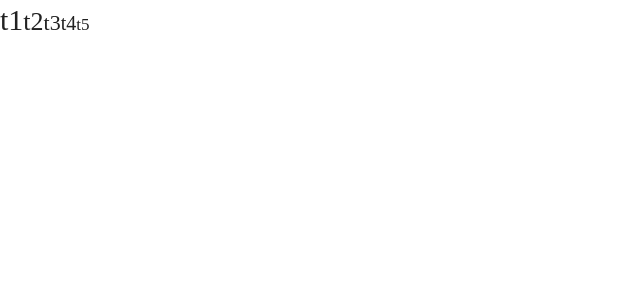
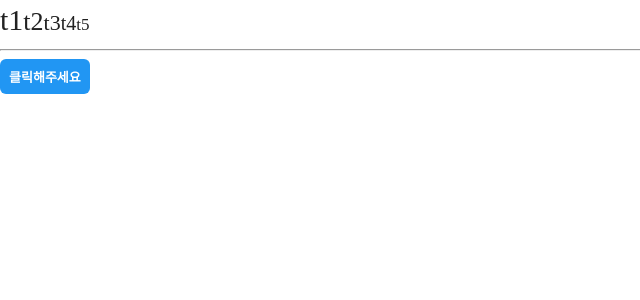
Before and after one commit to wlsgml0229/Card, a React (Create React App) app: page / in a window 1280 px wide. Shown: the top 300 px of the page, without its empty margins (0-640 px from the left). Built offline with nearby package versions, Linux system fonts and the light colour scheme.

Commit message:
✨  Button 컴포넌트 제작

```diff
--- a/src/App.tsx
+++ b/src/App.tsx
@@ -1,5 +1,6 @@
 import "./App.css"
 import Text from "@shared/Text"
+import Button from "./components/shared/Button"
 
 function App() {
   return (
@@ -9,6 +10,8 @@ function App() {
       <Text typography="t3">t3</Text>
       <Text typography="t4">t4</Text>
       <Text>t5</Text>
+      <hr />
+      <Button size="small">클릭해주세요</Button>
     </div>
   )
 }
--- /dev/null
+++ b/src/components/shared/Button.tsx
@@ -0,0 +1,45 @@
+import styled from "@emotion/styled"
+import { css } from "@emotion/react"
+import {
+  ButtonColor,
+  buttonColorMap,
+  ButtonSize,
+  buttonWeakMap,
+  buttonSizeMap,
+} from "@/styles/button"
+
+interface ButtonProps {
+  color?: ButtonColor
+  size?: ButtonSize
+  weak?: boolean
+  full?: boolean
+  disabled?: boolean
+}
+
+const Button = styled.button<ButtonProps>(
+  {
+    cursor: "pointer",
+    fontWeight: "bold",
+    borderRadius: "6px",
+  },
+  ({ color = "primary", weak }) =>
+    weak ? buttonWeakMap[color] : buttonColorMap[color],
+  ({ size = "small" }) => buttonSizeMap[size],
+  ({ full }) =>
+    full
+      ? css`
+          display: block;
+          width: 100%;
+          border-radius: 0;
+        `
+      : undefined,
+  ({ disabled }) =>
+    disabled
+      ? css`
+          opacity: 0.26;
+          cursor: inital;
+        `
+      : undefined,
+)
+
+export default Button
--- /dev/null
+++ b/src/styles/button.ts
@@ -0,0 +1,54 @@
+import { css } from "@emotion/react"
+import { colors } from "./colorPalette"
+
+export const buttonColorMap = {
+  primary: css`
+    background-color: ${colors.blue};
+    color: ${colors.white};
+  `,
+  success: css`
+    background-color: ${colors.green};
+    color: ${colors.white};
+  `,
+  error: css`
+    background-color: ${colors.red};
+    color: ${colors.white};
+  `,
+}
+
+export const buttonWeakMap = {
+  primary: css`
+    background-color: ${colors.white};
+    color: ${colors.blue};
+    border: 1px solid ${colors.blue};
+  `,
+  success: css`
+    background-color: ${colors.white};
+    color: ${colors.green};
+    border: 1px solid ${colors.green};
+  `,
+
+  error: css`
+    background-color: ${colors.white};
+    color: ${colors.red};
+    border: 1px solid ${colors.red};
+  `,
+}
+
+export const buttonSizeMap = {
+  small: css`
+    font-size: 13px;
+    padding: 8px 9px;
+  `,
+  medium: css`
+    font-size: 15px;
+    padding: 10px 15px;
+  `,
+  large: css`
+    font-size: 18px;
+    padding: 12px 10px;
+  `,
+}
+
+export type ButtonColor = keyof typeof buttonColorMap
+export type ButtonSize = keyof typeof buttonSizeMap
```
